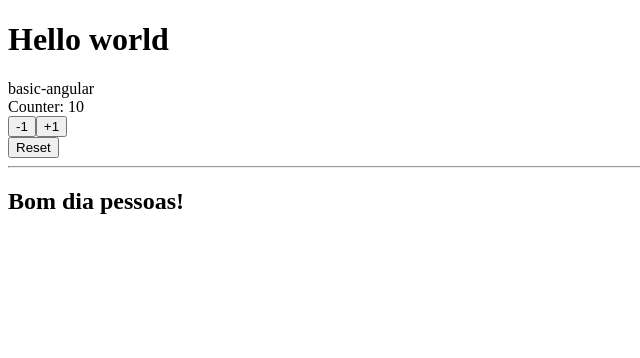
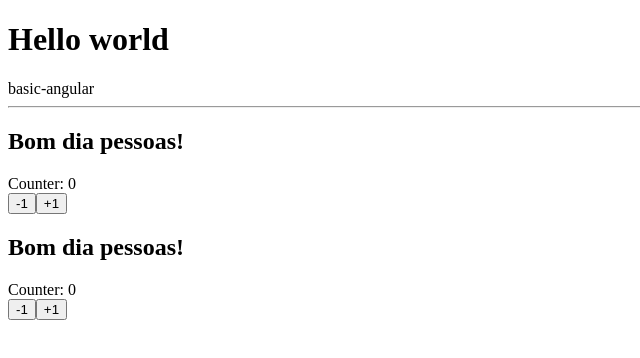
Before and after one commit to tomasVergara14/basics-angular, an Angular app: page / in a window 1280 px wide. Shown: the top 358 px of the page, without its empty margins (0-640 px from the left). Built offline with nearby package versions, Linux system fonts and the light colour scheme.

Commit message:
counter encapsulated

```diff
--- a/src/app/app.component.html
+++ b/src/app/app.component.html
@@ -1,19 +1,11 @@
 <div class="">
   <h1>Hello world</h1>
   <span> {{ title }} </span>
-
-  <div class="">
-    <div class="">
-      <span>Counter: {{counter}} </span>
-    </div>
-    <button (click)="decreaseBy(1)">-1</button>
-    <button (click)="increaseBy(1)" >+1</button>
-  </div>
-  <div class="">
-    <button (click)="resetCounter()">Reset</button>
-  </div>
   <hr>
   <div class="">
     <app-counter></app-counter>
   </div>
+  <div class="">
+    <app-counter></app-counter>
+  </div>
 </div>
--- a/src/app/counter/counter.component.html
+++ b/src/app/counter/counter.component.html
@@ -1 +1,12 @@
 <h2>Bom dia pessoas!</h2>
+
+<div class="">
+
+  <div class="">
+    <div class="">
+      <span>Counter: {{counter}} </span>
+    </div>
+    <button (click)="decreaseBy(1)">-1</button>
+    <button (click)="increaseBy(1)" >+1</button>
+  </div>
+</div>
--- a/src/app/counter/counter.component.ts
+++ b/src/app/counter/counter.component.ts
@@ -1,10 +1,24 @@
-import { Component } from "@angular/core";
+import { Component, OnInit } from "@angular/core";
 
 @Component({
     selector:'app-counter',
     templateUrl:'./counter.component.html',
     styleUrls:['./counter.component.scss']
 })
-export class CounterComponent{
+export class CounterComponent implements OnInit{
+
+    public counter: number = 0;
+
+    ngOnInit(): void {}
+
+    decreaseBy(value:number) :void {
+        this.counter -= value;
+    }
+    increaseBy(value:number) :void {
+        this.counter += value;
+    }
+    resetCounter():number{
+        return this.counter = 0;
+    }
 
 }
```
